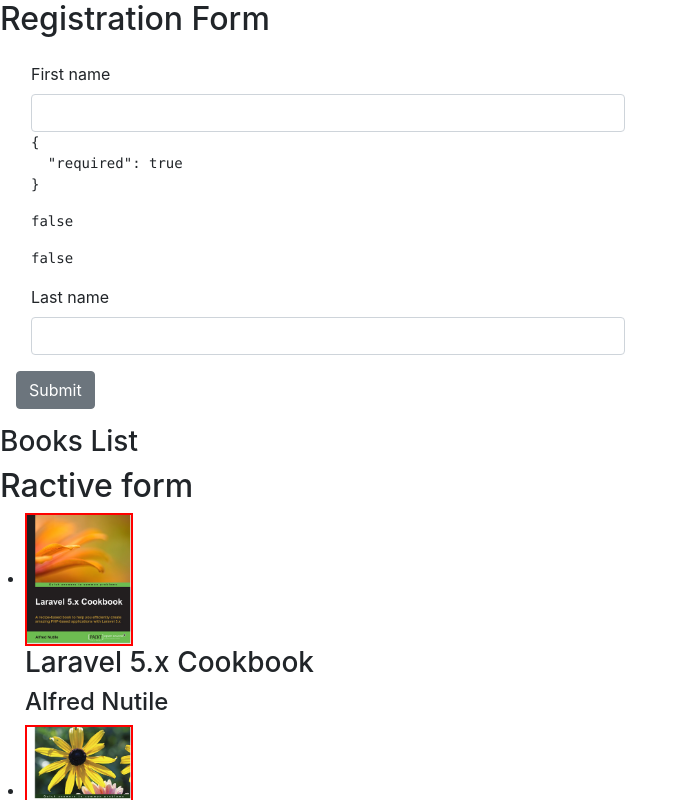
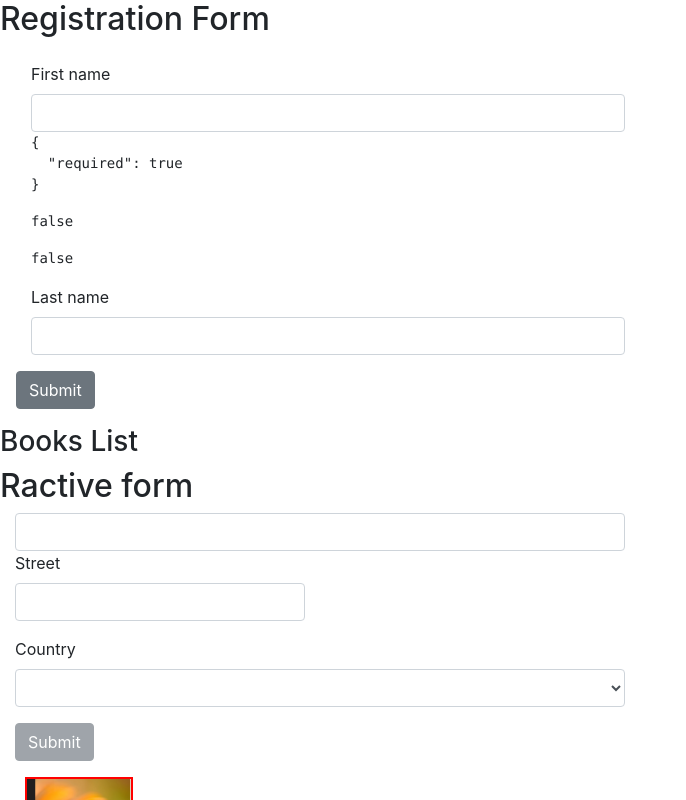
Before and after one commit to 3gwebtrain/master-details, an Angular app: page / in a window 1280 px wide. Shown: the top 800 px of the page, without its empty margins (0-686 px from the left). Built offline with nearby package versions, Linux system fonts and the light colour scheme.

Commit message:
reactive form added

```diff
--- a/src/app/registration-reactive-form/registration-reactive-form.component.html
+++ b/src/app/registration-reactive-form/registration-reactive-form.component.html
@@ -1 +1,33 @@
 <h2>Ractive form</h2>
+<div class="col-sm-6 form-group">
+<form novalidate [formGroup]="registrationForm" (ngSubmit)="onSubmit(registrationForm.value)">
+	<input type="email" class="form-control" formControlName="reactiveEmail">
+	<div class="error-message" *ngIf="registrationForm.get('reactiveEmail').touched && registrationForm.get('reactiveEmail').hasError('required')" >
+		The email is required.
+	</div>
+	<div class="error-message" *ngIf="registrationForm.get('reactiveEmail').touched && registrationForm.get('reactiveEmail').hasError('pattern')">
+		The email format should be <i>shravan@theshravan.net</i>
+	</div>
+	<div formGroupName="address">
+		<div class="row">
+			<div class="col-sm-6 form-group">
+				<label>Street</label>
+				<input type="text" class="form-control" formControlName="street">
+			</div>
+		</div>
+		<div class="form-group">
+			<label>Country</label>
+			<select class="form-control" formControlName="country">
+				<option value="IN">India</option>
+				<option value="UK">United Kingdom</option>
+			</select>
+			<div class="error-message" *ngIf="registrationForm.get('address').get('country').touched && registrationForm.get('address').get('country')
+			.hasError('required')">
+				The country is required.
+		</div>
+	</div>
+</div>
+
+<button type="submit" class="btn btn-secondary" [disabled]="registrationForm.invalid">Submit</button>
+</form>
+</div>
--- a/src/app/registration-reactive-form/registration-reactive-form.component.ts
+++ b/src/app/registration-reactive-form/registration-reactive-form.component.ts
@@ -1,5 +1,5 @@
 import {Component, OnInit} from "@angular/core";
-import {FormGroup, FormControl,Validators} from "@angular/forms";
+import {FormGroup, FormControl, Validators} from "@angular/forms";
 
 @Component({
 	selector:"registration-reactive-form",
@@ -13,9 +13,13 @@
 
 	ngOnInit(){
 		this.registrationForm = new FormGroup({
-			firstName: new FormControl('Shravan', Validators.required),
-			lastName: new FormControl(''),
-			email: new FormControl('', [Validators.required,Validators.pattern(this.EMAIL_REGEX)])
+			reactiveFirstName: new FormControl('Shravan', Validators.required),
+			reactivelastName: new FormControl(''),
+			reactiveEmail: new FormControl('', [Validators.required,Validators.pattern(this.EMAIL_REGEX)]),
+			address: new FormGroup({
+				street: new FormControl(''),
+				country: new FormControl('', Validators.required)
+			})
 		})
 	}
 
```
